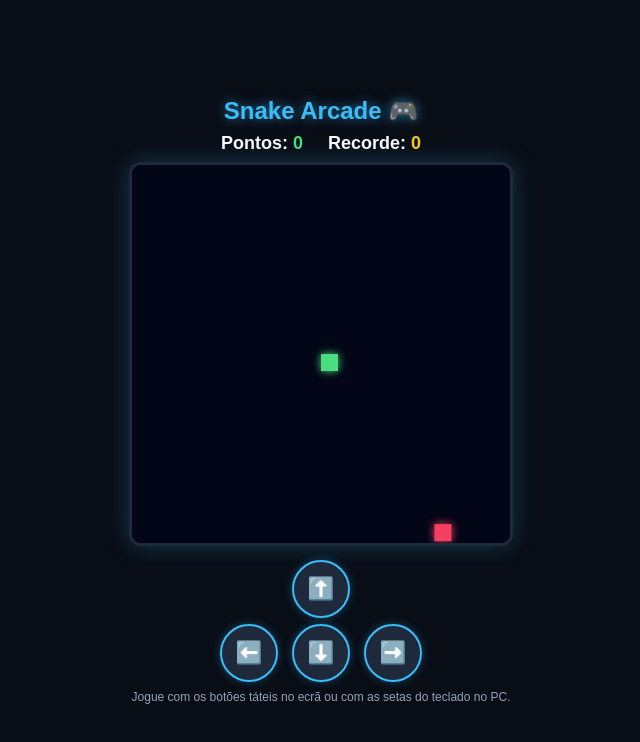
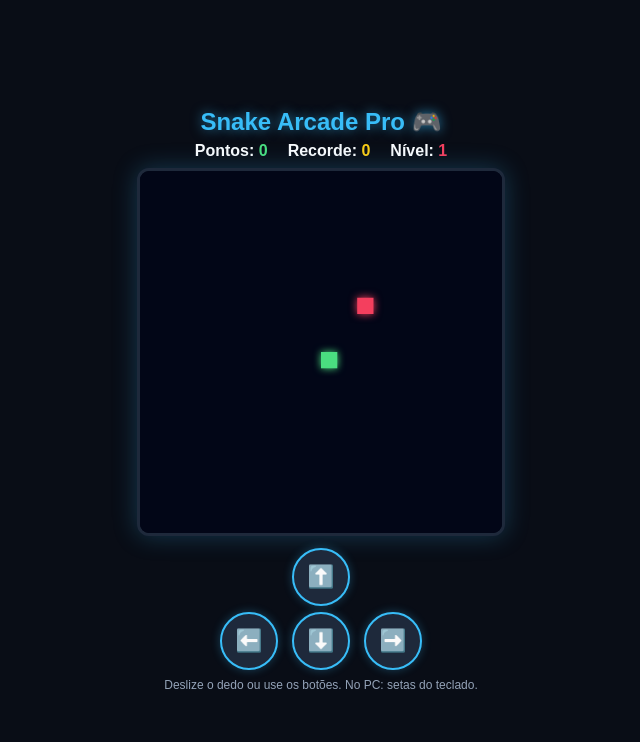
Before and after one commit to lodycostabr-jpg/jogo-cobrinha, a plain HTML site: page index.html in a window 1280 px wide. Both pictures are taken after a click on the button "⬆️". Shown: the whole page, without its empty margins (319-959 px from the left). Drawn offline with Linux system fonts and the light colour scheme.

Commit message:
Atualizar o index.html

```diff
--- a/index.html
+++ b/index.html
@@ -3,7 +3,7 @@
   <head>
     <meta charset="UTF-8" />
     <meta name="viewport" content="width=device-width, initial-scale=1.0, user-scalable=no" />
-    <title>Snake Neon Arcade</title>
+    <title>Snake Neon Arcade Pro</title>
     <style>
       * {
         box-sizing: border-box;
@@ -23,32 +23,32 @@
         user-select: none;
       }
       h1 {
-        margin: 0 0 8px 0;
+        margin: 0 0 6px 0;
         font-size: 24px;
         color: #38bdf8;
         text-shadow: 0 0 12px rgba(56, 189, 248, 0.6);
       }
       .painel {
         display: flex;
-        gap: 25px;
-        font-size: 18px;
+        gap: 20px;
+        font-size: 16px;
         font-weight: bold;
         margin-bottom: 8px;
       }
       .pontos { color: #4ade80; }
       .recorde { color: #facc15; }
+      .nivel { color: #f43f5e; }
       canvas {
         background-color: #020617;
         border: 3px solid #1e293b;
         border-radius: 12px;
         box-shadow: 0 0 25px rgba(56, 189, 248, 0.25);
         max-width: 92vw;
-        max-height: 48vh;
+        max-height: 46vh;
         touch-action: none;
       }
-      /* Botões táteis virtuais para o telemóvel */
       .controlo-virtual {
-        margin-top: 14px;
+        margin-top: 12px;
         display: flex;
         flex-direction: column;
         align-items: center;
@@ -72,7 +72,6 @@
         justify-content: center;
         cursor: pointer;
         box-shadow: 0 0 10px rgba(56, 189, 248, 0.3);
-        transition: 0.1s;
       }
       .btn-direcao:active {
         background: #38bdf8;
@@ -88,17 +87,16 @@
     </style>
   </head>
   <body>
-    <h1>Snake Arcade 🎮</h1>
+    <h1>Snake Arcade Pro 🎮</h1>
 
     <div class="painel">
       <div>Pontos: <span id="pontuacao" class="pontos">0</span></div>
       <div>Recorde: <span id="recorde" class="recorde">0</span></div>
+      <div>Nível: <span id="nivel" class="nivel">1</span></div>
     </div>
 
-    <!-- Área gráfica do jogo -->
     <canvas id="jogo" width="400" height="400"></canvas>
 
-    <!-- Comandos no ecrã para telemóveis -->
     <div class="controlo-virtual">
       <button class="btn-direcao" onclick="mudarDirecao('ArrowUp')">⬆️</button>
       <div class="linha-botoes">
@@ -108,7 +106,7 @@
       </div>
     </div>
 
-    <div class="instrucoes">Jogue com os botões táteis no ecrã ou com as setas do teclado no PC.</div>
+    <div class="instrucoes">Deslize o dedo ou use os botões. No PC: setas do teclado.</div>
 
     <script>
       const canvas = document.getElementById("jogo");
@@ -121,20 +119,73 @@
       let direcao = { x: 0, y: 0 };
       let comida = { x: 15, y: 15 };
       let pontos = 0;
-      let recorde = 0;
+      let nivel = 1;
       let jogoAtivo = true;
 
+      // Recuperar o recorde guardado no navegador via localStorage
+      let recorde = Number(localStorage.getItem("snake_recorde_salvo")) || 0;
+      document.getElementById("recorde").innerText = recorde;
+
+      // Velocidade inicial (130 milissegundos por quadro)
+      const velocidadeInicial = 130;
+      let velocidadeAtual = velocidadeInicial;
+      let loopTimer = null;
+
+      // === SISTEMA DE ÁUDIO RETRO (Web Audio API) ===
+      let audioCtx = null;
+      function iniciarAudio() {
+        if (!audioCtx) {
+          audioCtx = new (window.AudioContext || window.webkitAudioContext)();
+        }
+        if (audioCtx.state === "suspended") {
+          audioCtx.resume();
+        }
+      }
+
+      function somComer() {
+        iniciarAudio();
+        if (!audioCtx) return;
+        const osc = audioCtx.createOscillator();
+        const gain = audioCtx.createGain();
+        osc.type = "square";
+        osc.frequency.setValueAtTime(450, audioCtx.currentTime);
+        osc.frequency.exponentialRampToValueAtTime(900, audioCtx.currentTime + 0.1);
+        gain.gain.setValueAtTime(0.12, audioCtx.currentTime);
+        gain.gain.exponentialRampToValueAtTime(0.01, audioCtx.currentTime + 0.1);
+        osc.connect(gain);
+        gain.connect(audioCtx.destination);
+        osc.start();
+        osc.stop(audioCtx.currentTime + 0.1);
+      }
+
+      function somDerrota() {
+        iniciarAudio();
+        if (!audioCtx) return;
+        const osc = audioCtx.createOscillator();
+        const gain = audioCtx.createGain();
+        osc.type = "sawtooth";
+        osc.frequency.setValueAtTime(300, audioCtx.currentTime);
+        osc.frequency.linearRampToValueAtTime(70, audioCtx.currentTime + 0.35);
+        gain.gain.setValueAtTime(0.2, audioCtx.currentTime);
+        gain.gain.exponentialRampToValueAtTime(0.01, audioCtx.currentTime + 0.35);
+        osc.connect(gain);
+        gain.connect(audioCtx.destination);
+        osc.start();
+        osc.stop(audioCtx.currentTime + 0.35);
+      }
+
+      // === DESENHO NO CANVAS ===
       function desenhar() {
         ctx.fillStyle = "#020617";
         ctx.fillRect(0, 0, canvas.width, canvas.height);
 
-        // Fruta com brilho néon
+        // Fruta
         ctx.fillStyle = "#f43f5e";
         ctx.shadowBlur = 10;
         ctx.shadowColor = "#f43f5e";
         ctx.fillRect(comida.x * tamanhoGrade, comida.y * tamanhoGrade, tamanhoGrade - 2, tamanhoGrade - 2);
 
-        // Cobra néon
+        // Cobrinha
         cobra.forEach((parte, index) => {
           ctx.fillStyle = index === 0 ? "#4ade80" : "#38bdf8";
           ctx.shadowBlur = 8;
@@ -145,6 +196,7 @@
         ctx.shadowBlur = 0;
       }
 
+      // === LÓGICA E MOVIMENTO ===
       function moverCobra() {
         if (!jogoAtivo || (direcao.x === 0 && direcao.y === 0)) return;
 
@@ -153,13 +205,13 @@
           y: cobra[0].y + direcao.y
         };
 
-        // Colisão com as margens
+        // Colisão com bordas
         if (cabeca.x < 0 || cabeca.x >= totalBlocos || cabeca.y < 0 || cabeca.y >= totalBlocos) {
           finalizarJogo();
           return;
         }
 
-        // Colisão com o corpo
+        // Colisão com o próprio corpo
         for (let i = 0; i < cobra.length; i++) {
           if (cabeca.x === cobra[i].x && cabeca.y === cobra[i].y) {
             finalizarJogo();
@@ -169,13 +221,24 @@
 
         cobra.unshift(cabeca);
 
+        // Ao apanhar a fruta
         if (cabeca.x === comida.x && cabeca.y === comida.y) {
           pontos += 10;
+          somComer();
           document.getElementById("pontuacao").innerText = pontos;
+
+          // Atualização e gravação permanente do recorde
           if (pontos > recorde) {
             recorde = pontos;
             document.getElementById("recorde").innerText = recorde;
+            localStorage.setItem("snake_recorde_salvo", recorde);
           }
+
+          // Aumento de dificuldade: acelera a cobra e sobe de nível
+          nivel = Math.floor(pontos / 30) + 1;
+          document.getElementById("nivel").innerText = nivel;
+          velocidadeAtual = Math.max(55, velocidadeInicial - (nivel - 1) * 8);
+
           gerarComida();
         } else {
           cobra.pop();
@@ -191,17 +254,26 @@
 
       function finalizarJogo() {
         jogoAtivo = false;
-        alert("Fim de Jogo! Pontos: " + pontos);
+        somDerrota();
+        clearTimeout(loopTimer);
+
+        setTimeout(() => {
+          alert("Fim de Jogo! Pontuação final: " + pontos);
           cobra = [{ x: 10, y: 10 }];
           direcao = { x: 0, y: 0 };
           pontos = 0;
+          nivel = 1;
+          velocidadeAtual = velocidadeInicial;
           document.getElementById("pontuacao").innerText = pontos;
+          document.getElementById("nivel").innerText = nivel;
           gerarComida();
           jogoAtivo = true;
+          executarCiclo();
+        }, 120);
       }
 
-      // Função universal de mudança de direção
       function mudarDirecao(tecla) {
+        iniciarAudio();
         switch (tecla) {
           case "ArrowUp":
             if (direcao.y !== 1) direcao = { x: 0, y: -1 };
@@ -213,23 +285,21 @@
             if (direcao.x !== 1) direcao = { x: -1, y: 0 };
             break;
           case "ArrowRight":
-            if (direcao.x !== -1) direcao = { x: 1, y: 0 };
+            if (direcao.x !== 1) direcao = { x: 1, y: 0 };
             break;
         }
       }
 
-      // Suporte para o teclado físico (no computador)
       window.addEventListener("keydown", (e) => {
         mudarDirecao(e.key);
       });
 
-      // Suporte a gestos com o dedo diretamente no ecrã (Swipe)
-      let toqueInicioX = 0;
-      let toqueInicioY = 0;
-
+      // Gestos táteis no telemóvel
+      let toqueX = 0;
+      let toqueY = 0;
       canvas.addEventListener("touchstart", (e) => {
-        toqueInicioX = e.touches[0].clientX;
-        toqueInicioY = e.touches[0].clientY;
+        toqueX = e.touches[0].clientX;
+        toqueY = e.touches[0].clientY;
       }, { passive: false });
 
       canvas.addEventListener("touchmove", (e) => {
@@ -237,8 +307,8 @@
       }, { passive: false });
 
       canvas.addEventListener("touchend", (e) => {
-        const difX = e.changedTouches[0].clientX - toqueInicioX;
-        const difY = e.changedTouches[0].clientY - toqueInicioY;
+        const difX = e.changedTouches[0].clientX - toqueX;
+        const difY = e.changedTouches[0].clientY - toqueY;
 
         if (Math.abs(difX) > Math.abs(difY)) {
           if (difX > 25) mudarDirecao("ArrowRight");
@@ -249,11 +319,16 @@
         }
       });
 
-      // Ciclo de atualização contínuo
-      setInterval(() => {
+      // Ciclo dinâmico com temporização variável (dificuldade)
+      function executarCiclo() {
         moverCobra();
         desenhar();
-      }, 100);
+        if (jogoAtivo) {
+          loopTimer = setTimeout(executarCiclo, velocidadeAtual);
+        }
+      }
+
+      executarCiclo();
     </script>
   </body>
 </html>
```
Lines whose indentation alone changed are shown as unchanged.
